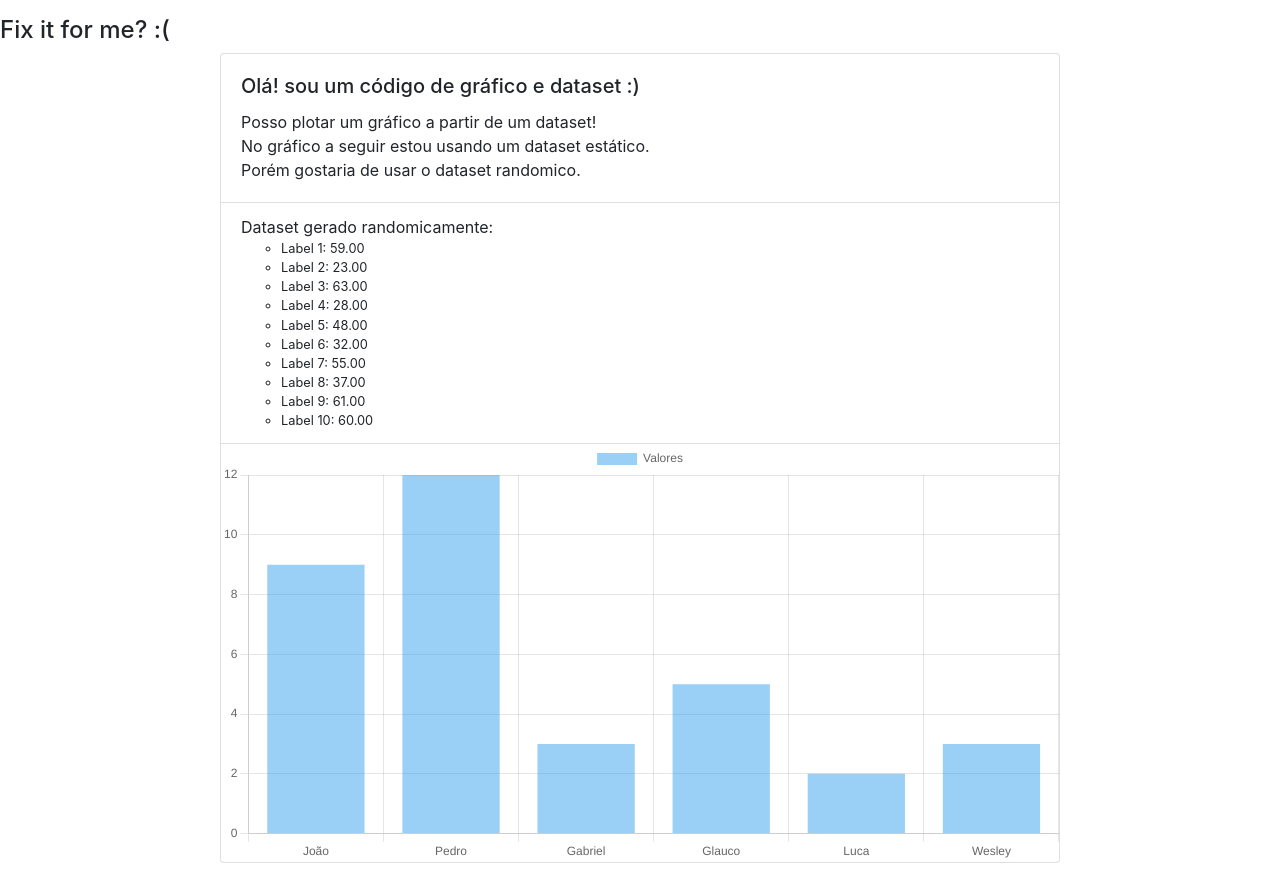
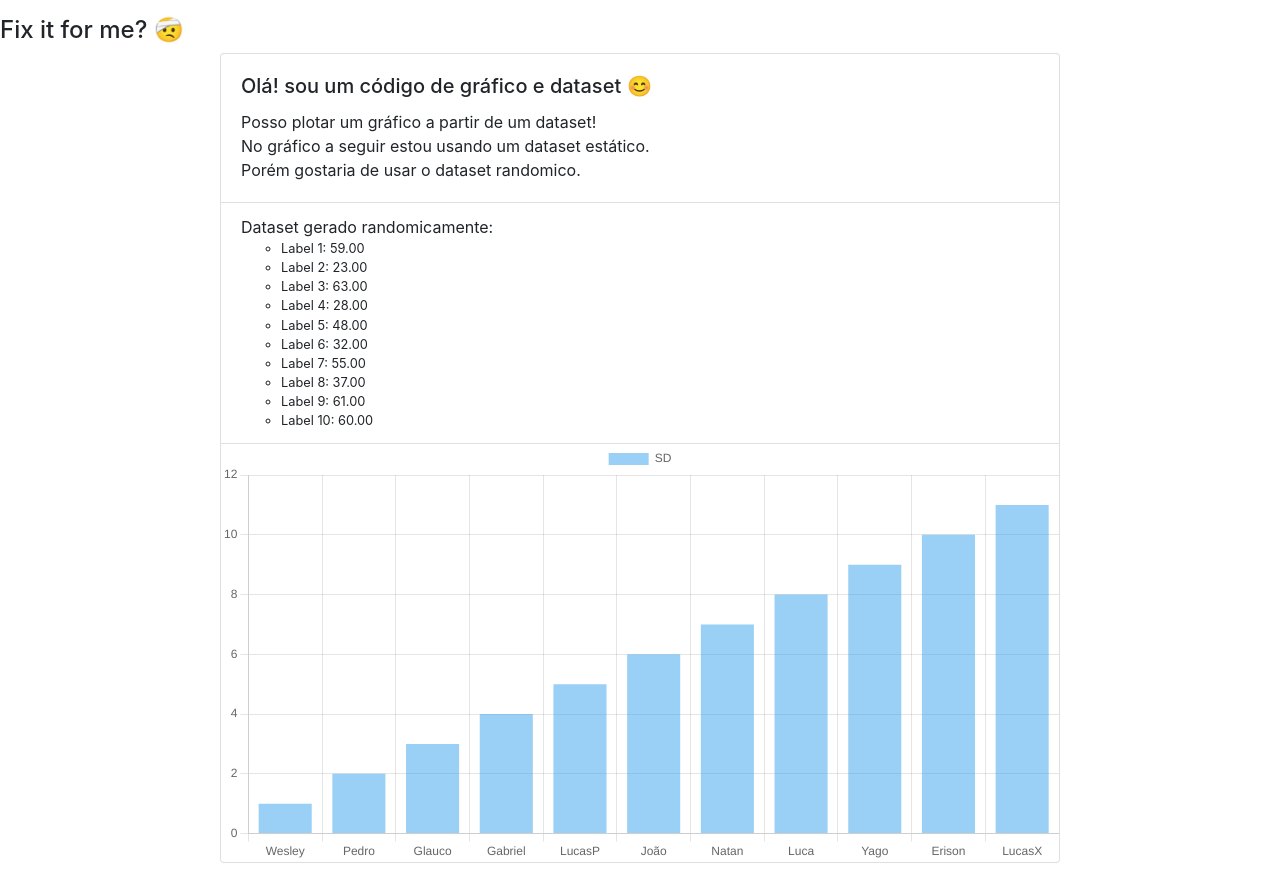
Before and after one commit to PedroLucasCodes/TestFrontStage, a plain HTML site: page ex4-dataset-chart.html in a window 1280 px wide. Drawn offline with nearby package versions, Linux system fonts and the light colour scheme.

Commit message:
improves :)

```diff
--- a/ex4-dataset-chart.html
+++ b/ex4-dataset-chart.html
@@ -13,10 +13,10 @@
 
 <div id="app">
     <div class="py-3">
-        <h4> Fix it for me? :(</h4>
+        <h4> Fix it for me? 🤕</h4>
         <div class="card mx-auto" style="width: 840px;">
             <div class="card-body">
-                <h5 class="card-title">Olá! sou um código de gráfico e dataset :)</h5>
+                <h5 class="card-title">Olá! sou um código de gráfico e dataset 😊</h5>
                 <div class="card-text">Posso plotar um gráfico a partir de um dataset!</div>
                 <div class="card-text">No gráfico a seguir estou usando um dataset estático.</div>
                 <div class="card-text">Porém gostaria de usar o dataset randomico.</div>
@@ -51,10 +51,10 @@
         new Chart(ctx, {
             type: 'bar',
             data: {
-                labels: ['João', 'Pedro', 'Gabriel', 'Glauco', 'Luca', 'Wesley'],
+                labels: ['Wesley', 'Pedro', 'Glauco', 'Gabriel', 'LucasP', 'João', 'Natan', 'Luca', 'Yago', 'Erison', 'LucasX'],
                 datasets: [{
-                    label: 'Valores',
-                    data: [9, 12, 3, 5, 2, 3],
+                    label: 'SD',
+                    data: [1, 2, 3, 4, 5, 6, 7, 8, 9, 10, 11],
                 }]
             },
         });
```
Also changed, not shown: Index.html (+2 -2 lines), ex1-vue-reactive.html (+2 -2 lines), ex2-counter.html (+2 -2 lines), ex3-layout.html (+13 -5 lines).
